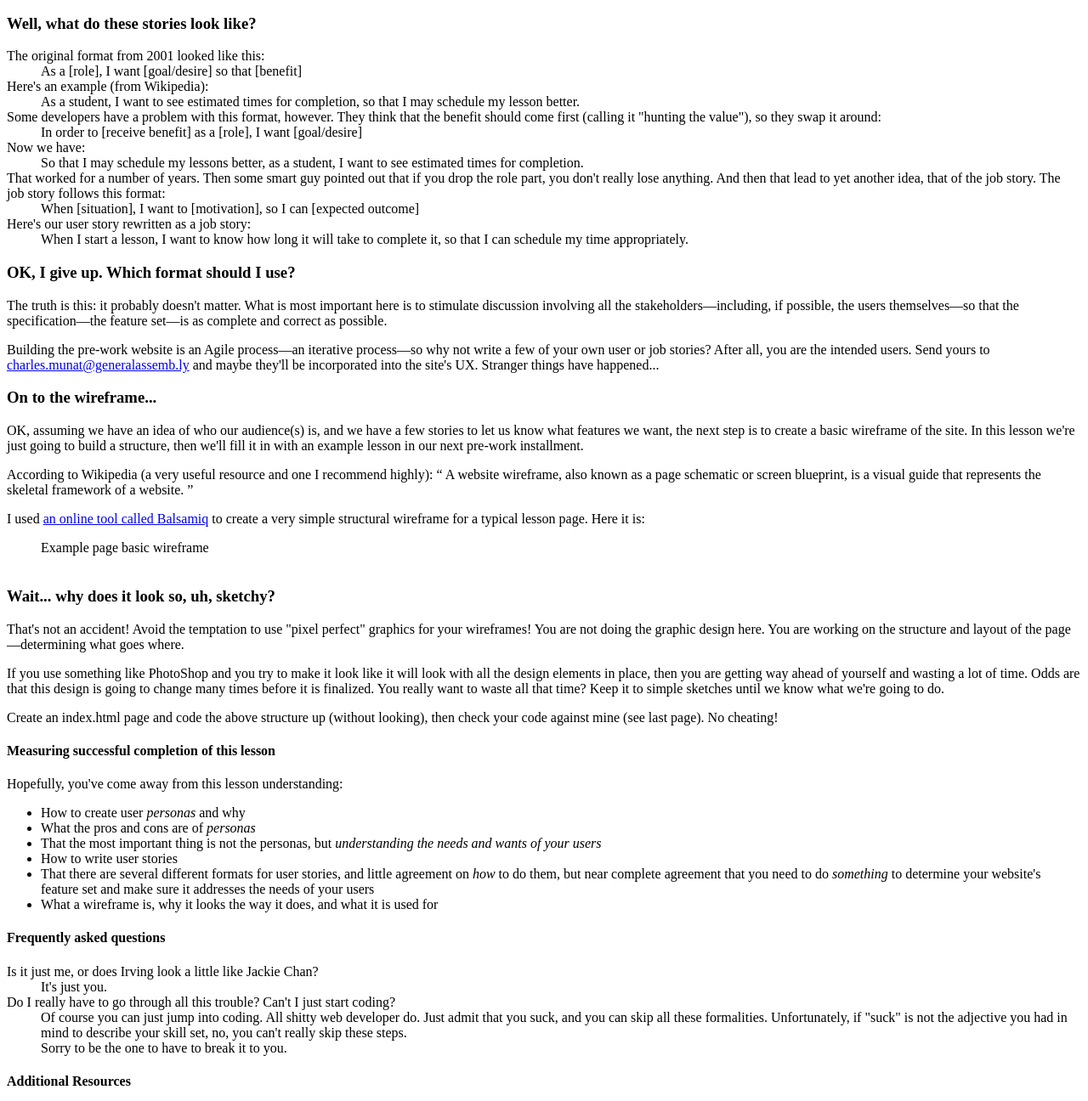
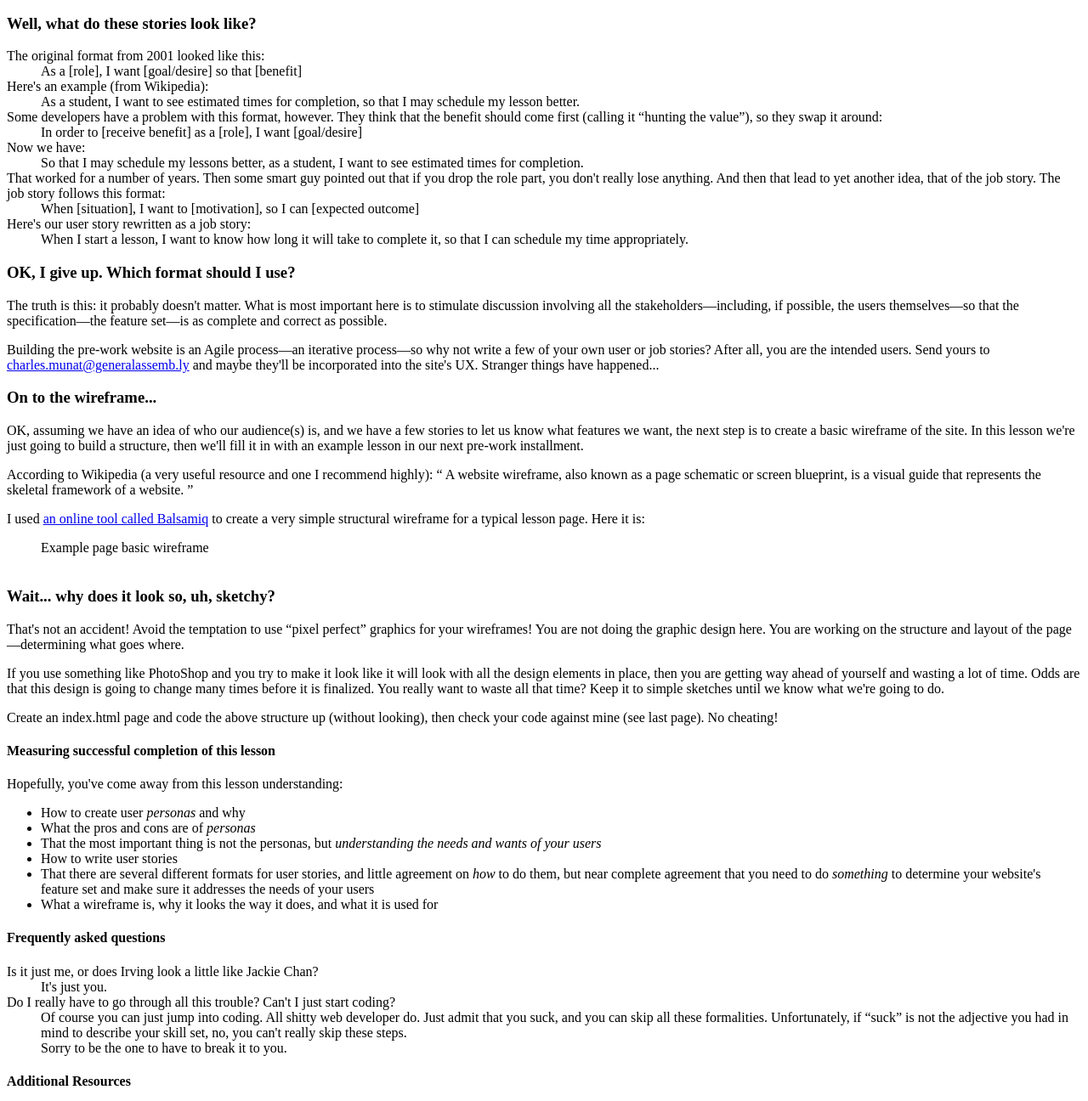
Before and after one commit to josephktcheung/pre-work, a plain HTML site: page index.html in a window 1280 px wide. Shown: the part 3704-5000 px from the top of the page at 85% size. Drawn offline with Linux system fonts and the light colour scheme.

Commit message:
Change plain double quote to left/right double quotation marks

```diff
--- a/index.html
+++ b/index.html
@@ -382,8 +382,8 @@
             </dd>
             <dt>
               Some developers have a problem with this format, however. They
-              think that the benefit should come first (calling it "hunting the
-              value"), so they swap it around:
+              think that the benefit should come first (calling it
+              &ldquo;hunting the value&rdquo;), so they swap it around:
             </dt>
             <dd>
               In order to [receive benefit] as a [role], I want [goal/desire]
@@ -461,10 +461,10 @@
         <section id="why-so-sketchy">
           <h3>Wait... why does it look so, uh, sketchy?</h3>
           <p>
-            That's not an accident! Avoid the temptation to use "pixel perfect"
-            graphics for your wireframes! You are not doing the graphic design
-            here. You are working on the structure and layout of the
-            page—determining what goes where.
+            That's not an accident! Avoid the temptation to use &ldquo;pixel
+            perfect&rdquo; graphics for your wireframes! You are not doing the
+            graphic design here. You are working on the structure and layout of
+            the page—determining what goes where.
           </p>
           <p>
             If you use something like PhotoShop and you try to make it look
@@ -519,9 +519,9 @@
               <dd>
                 Of course you can just jump into coding. All shitty web
                 developer do. Just admit that you suck, and you can skip all
-                these formalities. Unfortunately, if "suck" is not the adjective
-                you had in mind to describe your skill set, no, you can't
-                really skip these steps.
+                these formalities. Unfortunately, if &ldquo;suck&rdquo; is not
+                the adjective you had in mind to describe your skill set, no,
+                you can't really skip these steps.
               </dd>
               <dd>
                 Sorry to be the one to have to break it to you.
```
